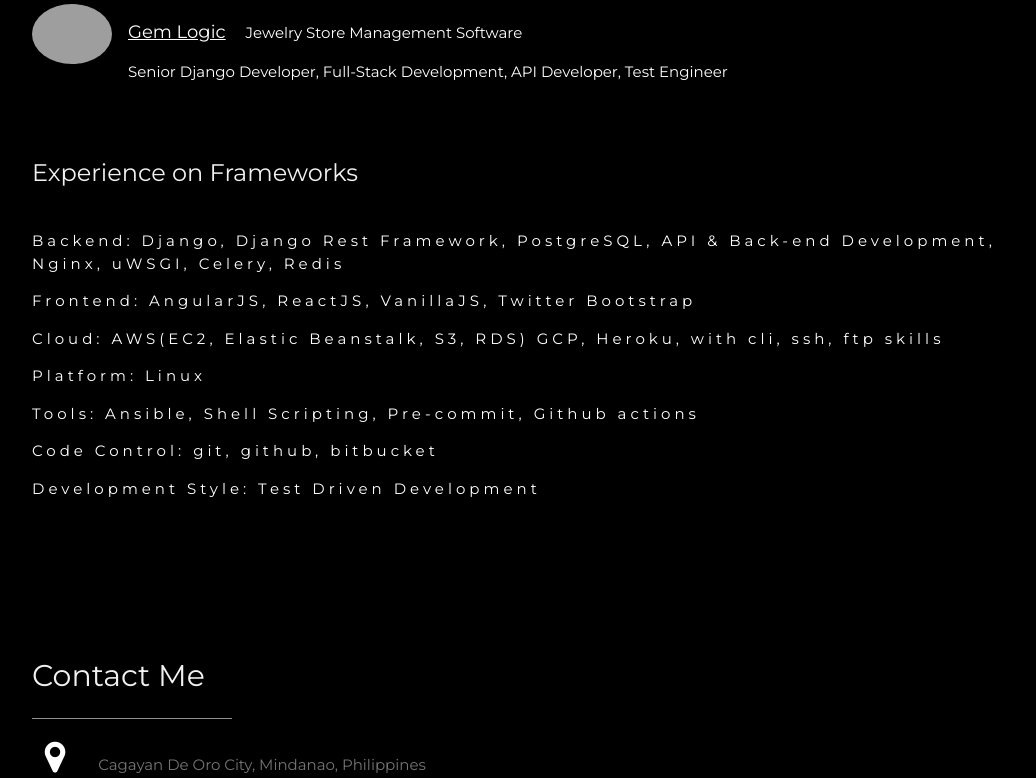
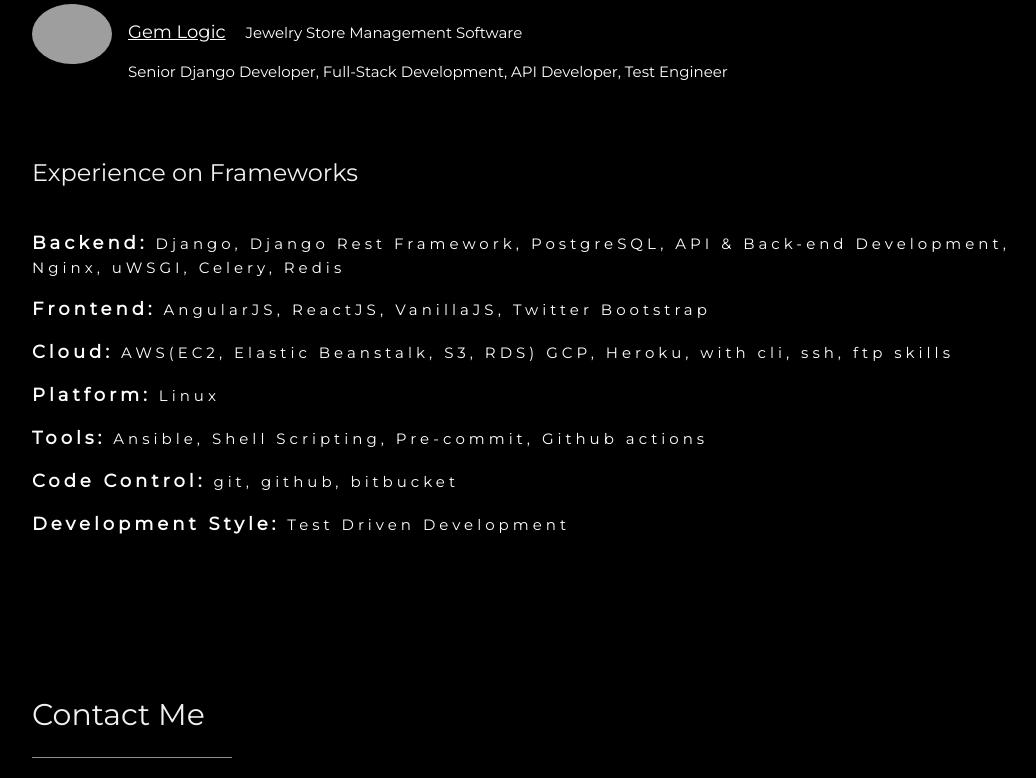
Before and after one commit to edchelstephens/portfolio, a Django app: page / in a window 1280 px wide. Shown: the part 4570-5348 px from the top of the page, without its empty margins (178-1214 px from the left). Run offline with Django 4.2, Linux system fonts and the light colour scheme; grey boxes are pictures that could not be loaded.

Commit message:
chore: frameworks.

```diff
--- a/pages/templates/pages/index.html
+++ b/pages/templates/pages/index.html
@@ -276,13 +276,13 @@
 
 
                                 <h3 class="w3-padding-24 w3-text-light-grey">Experience on Frameworks</h3>
-                                <p class="w3-wide">Backend: Django, Django Rest Framework, PostgreSQL, API & Back-end Development, Nginx, uWSGI,  Celery, Redis</p>
-                                <p class="w3-wide">Frontend: AngularJS, ReactJS, VanillaJS, Twitter Bootstrap</p>
-                                <p class="w3-wide">Cloud: AWS(EC2, Elastic Beanstalk, S3, RDS) GCP, Heroku, with cli, ssh, ftp skills</p>
-                                <p class="w3-wide">Platform: Linux</p>
-                                <p class="w3-wide">Tools: Ansible, Shell Scripting, Pre-commit, Github actions</p>
-                                <p class="w3-wide">Code Control: git, github, bitbucket</p>
-                                <p class="w3-wide">Development Style: Test Driven Development</p>
+                                <p class="w3-wide w3-margin-bottom"><span style="font-size:18px; font-weight:bold">Backend:</span> Django, Django Rest Framework, PostgreSQL, API & Back-end Development, Nginx, uWSGI,  Celery, Redis</p>
+                                <p class="w3-wide w3-margin-bottom"><span style="font-size:18px; font-weight:bold">Frontend:</span> AngularJS, ReactJS, VanillaJS, Twitter Bootstrap</p>
+                                <p class="w3-wide w3-margin-bottom"><span style="font-size:18px; font-weight:bold">Cloud:</span> AWS(EC2, Elastic Beanstalk, S3, RDS) GCP, Heroku, with cli, ssh, ftp skills</p>
+                                <p class="w3-wide w3-margin-bottom"><span style="font-size:18px; font-weight:bold">Platform:</span> Linux</p>
+                                <p class="w3-wide w3-margin-bottom"><span style="font-size:18px; font-weight:bold">Tools:</span> Ansible, Shell Scripting, Pre-commit, Github actions</p>
+                                <p class="w3-wide w3-margin-bottom"><span style="font-size:18px; font-weight:bold">Code Control:</span> git, github, bitbucket</p>
+                                <p class="w3-wide w3-margin-bottom"><span style="font-size:18px; font-weight:bold">Development Style:</span> Test Driven Development</p>
                             </p>
 
 
```
